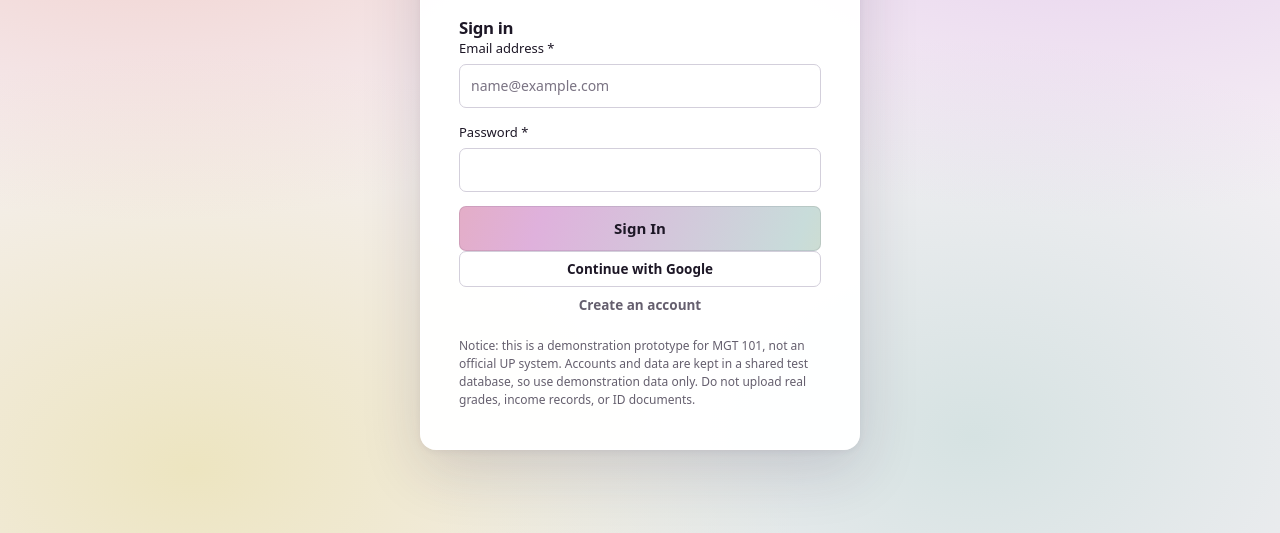
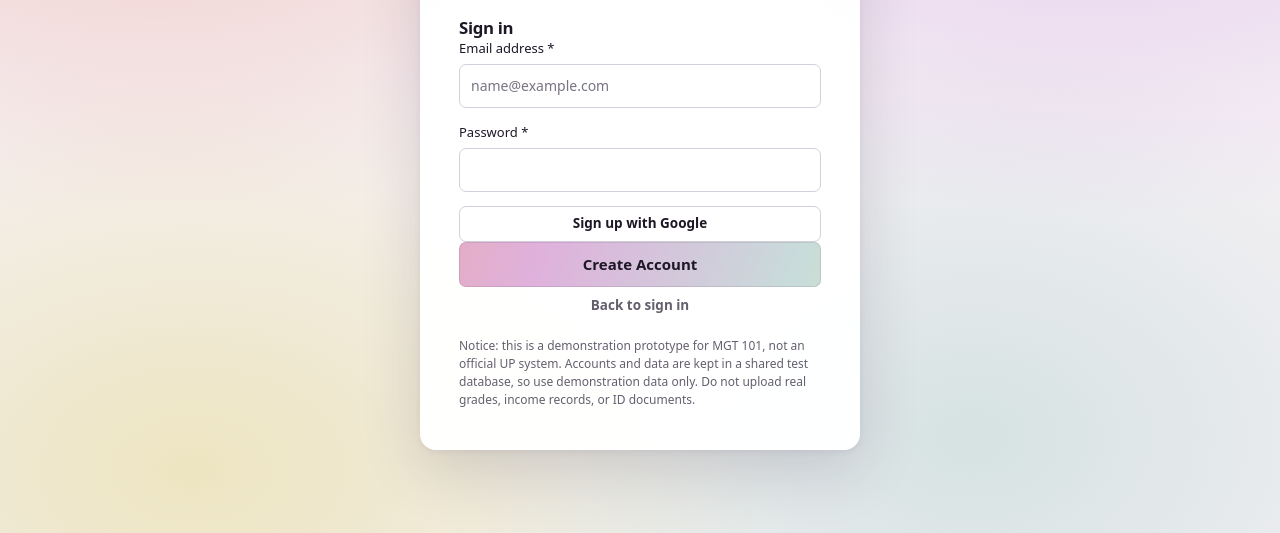
Before and after one commit to cjvaliente/iSKOLEKTIB, a plain HTML site: page index.html in a window 1280 px wide. Shown: the part 267-800 px from the top of the page. Drawn offline with nearby package versions, Linux system fonts and the light colour scheme; a script that the page names is missing.

Commit message:
Update login buttons for signup flow

```diff
--- a/index.html
+++ b/index.html
@@ -41,9 +41,9 @@
           <label for="login-pass">Password *</label>
           <input type="password" id="login-pass" autocomplete="current-password">
         </div>
-        <button type="submit" id="login-btn" class="btn btn-gold btn-block login-btn">Sign In</button>
-        <button type="button" class="btn btn-secondary btn-block" data-action="google-signin">Continue with Google</button>
-        <button type="button" class="btn btn-ghost btn-block" data-action="go-signup">Create an account</button>
+        <button type="button" class="btn btn-secondary btn-block" data-action="google-signin">Sign up with Google</button>
+        <button type="submit" id="signup-btn" class="btn btn-gold btn-block login-btn">Create Account</button>
+        <button type="button" class="btn btn-ghost btn-block" data-action="go-signin">Back to sign in</button>
     </div>
 
     <div id="login-signup" class="hidden">
```
